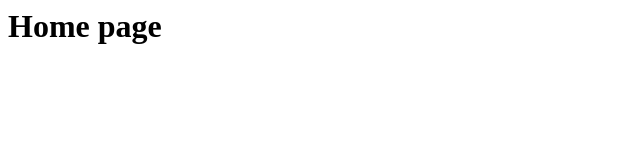
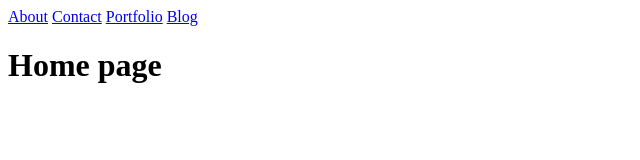
Before and after one commit to heron2014/personal-web, a website: page views/home.html in a window 1280 px wide. Shown: the whole page, without its empty margins (0-640 px from the left). Drawn offline with nearby package versions, Linux system fonts and the light colour scheme; files that its build step writes are made by us from their sources.

Commit message:
added partials navigation

```diff
--- a/views/home.html
+++ b/views/home.html
@@ -1 +1,3 @@
+{{>navigation}}
+
 <h1>Home page</h1>
--- /dev/null
+++ b/views/partials/navigation.html
@@ -0,0 +1,4 @@
+<a href="/about">About</a>
+<a href="/contact">Contact</a>
+<a href="/portfolio">Portfolio</a>
+<a href="/blog">Blog</a>
```
